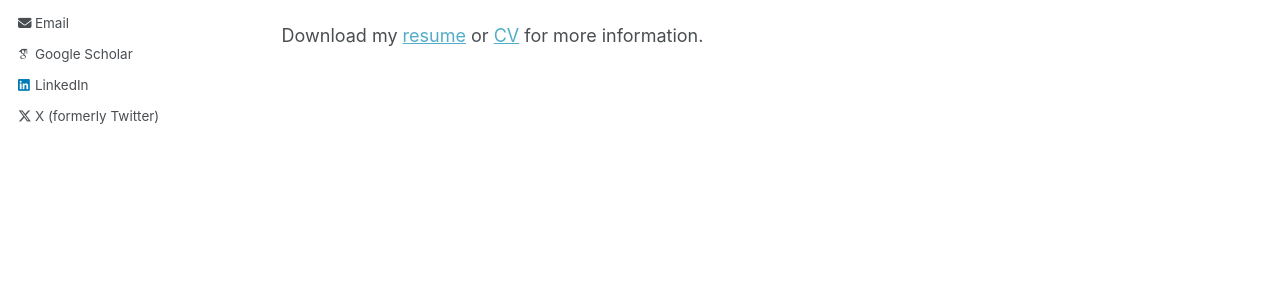
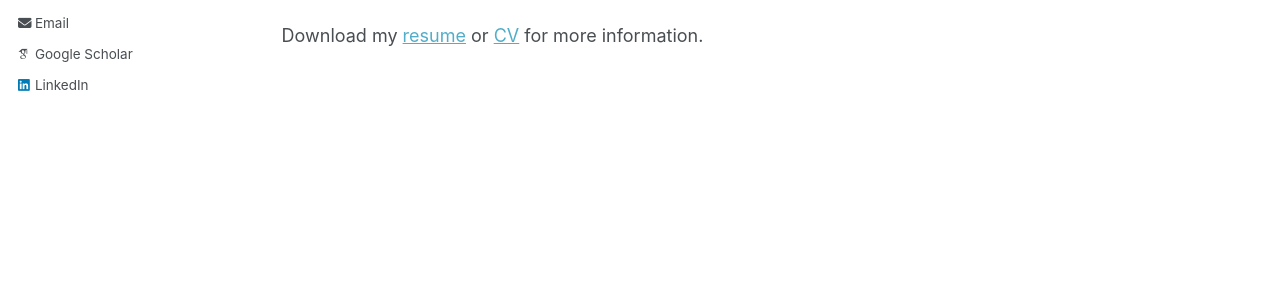
Before and after one commit to lindsay-rait/lindsay-rait.github.io, a Jekyll site: the page built from _pages/about.md, in a window 1280 px wide. Shown: the part 416-716 px from the top of the page. Built offline with Jekyll 4.4.1, drawn with Linux system fonts in a browser that asks for light colours; some web fonts are replaced.

Commit message:
Update _config.yml

```diff
--- a/_config.yml
+++ b/_config.yml
@@ -82,7 +82,7 @@ author:
   steam            : # Username
   telegram         : # URL
   tumblr           : # Username
-  twitter          : "LindsayRait"
+  #twitter          : "LindsayRait"
   vine             : # Username
   weibo            : # Username
   wikipedia        : # Username
```
